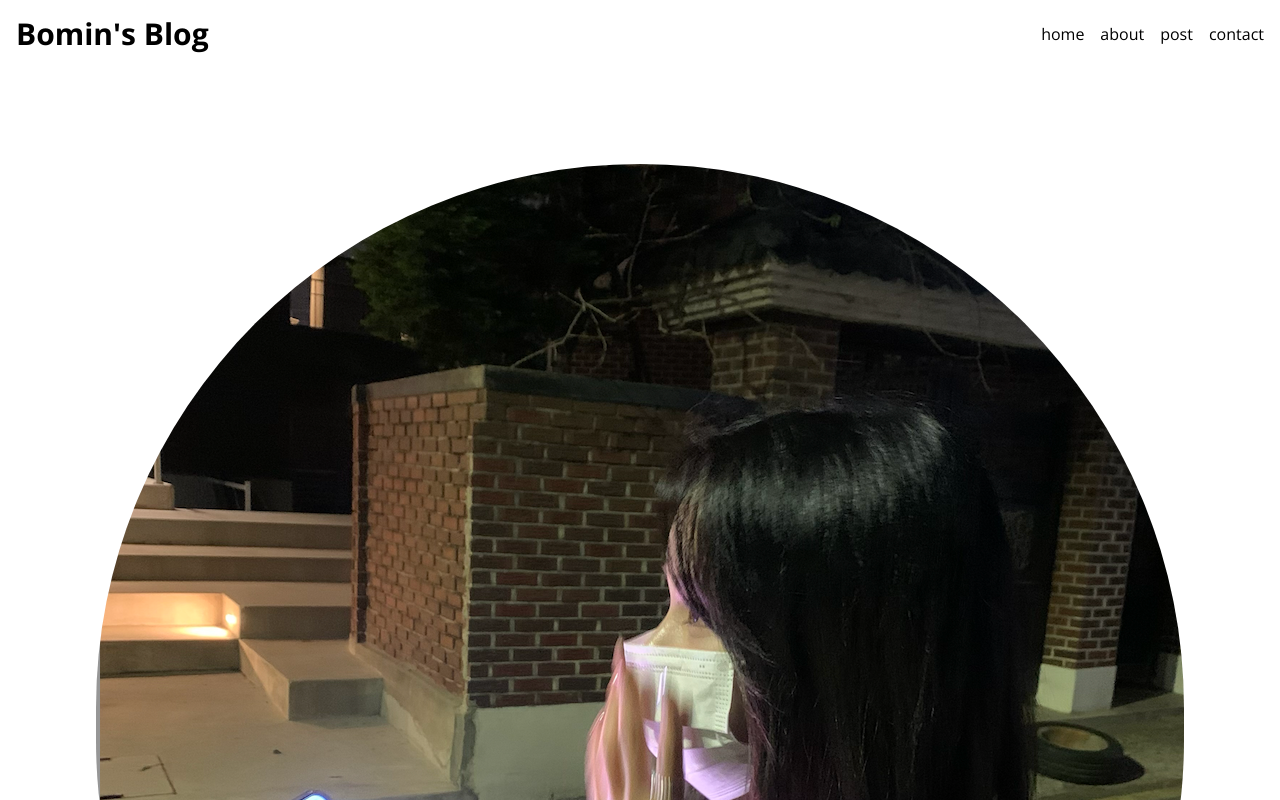
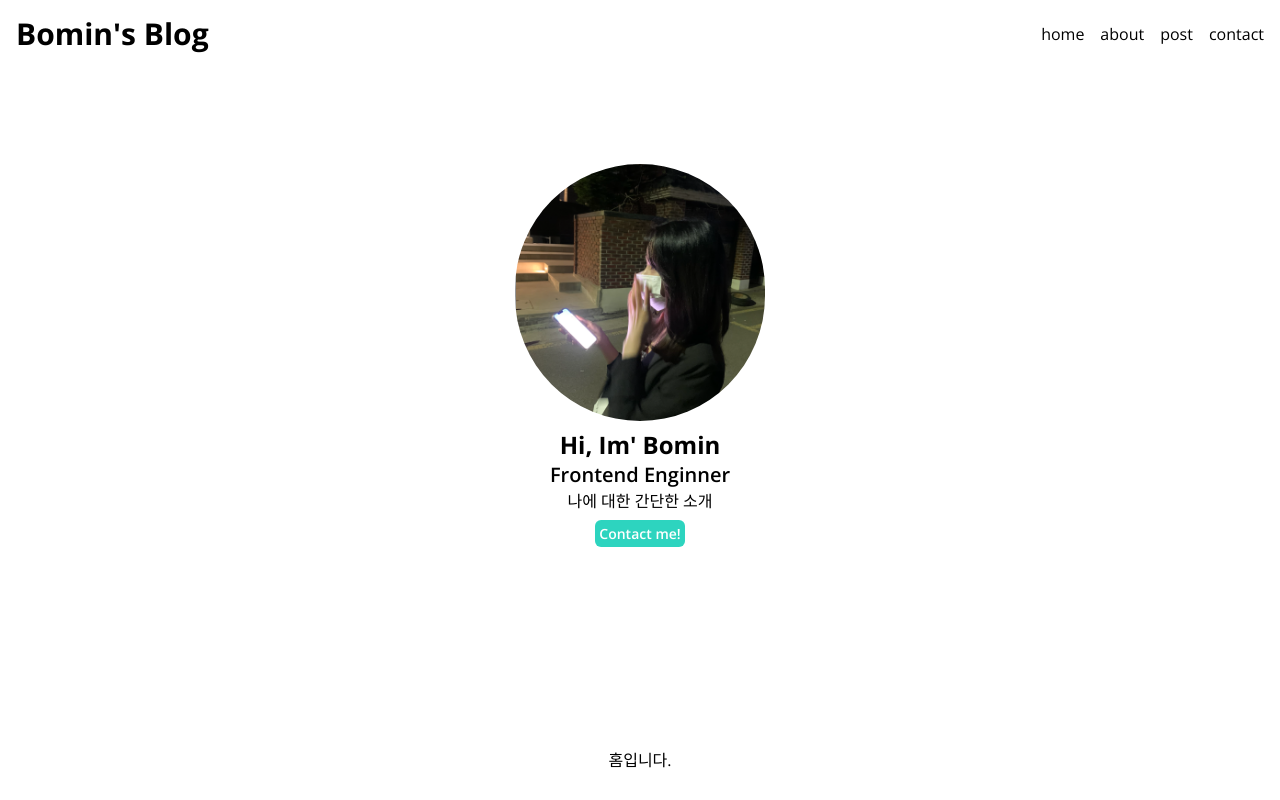
Before and after one commit to bm4656/Next-Blog, a Next.js app: page / in a window 1280 px wide. Built offline with nearby package versions, Linux system fonts and the light colour scheme.

Commit message:
refactor: profile 컴포넌트

```diff
--- a/src/components/Profile.tsx
+++ b/src/components/Profile.tsx
@@ -5,12 +5,23 @@ import ContactButton from './ContactButton';
 
 export default function Profile() {
   return (
-    <article className='flex flex-col justify-center items-center gap-1'>
-      <Image src={profileImage} alt='profile image' className='rounded-full' />
-      <h2 className='text-xl font-bold'>{"Hi, Im' Bomin"}</h2>
-      <p>Frontend Enginner</p>
-      <p>나에 대한 간단한 소개</p>
-      <ContactButton />
-    </article>
+    <section className='text-center'>
+      <Image
+        src={profileImage}
+        alt='profile image'
+        width={250}
+        height={300}
+        className='mx-auto rounded-full'
+      />
+      <h2 className='text-2xl font-bold mt-2'>{"Hi, Im' Bomin"}</h2>
+      <p className='text-xl font-semibold'>Frontend Enginner</p>
+      <p className='mb-2'>나에 대한 간단한 소개</p>
+      <Link
+        href='/contact'
+        className='bg-teal-400 text-white rounded-md p-1 text-sm font-semibold'
+      >
+        Contact me!
+      </Link>
+    </section>
   );
 }
```
